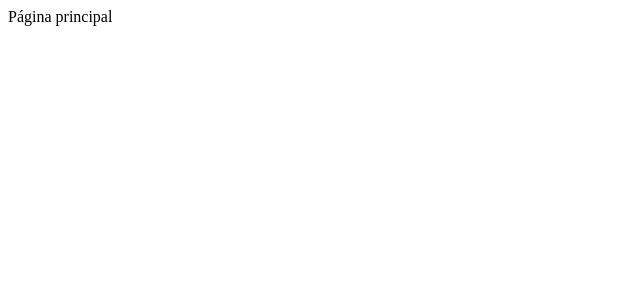
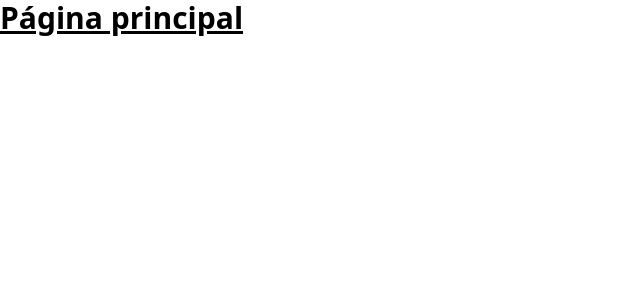
Before and after one commit to Marianarosadev/project-manager, a Nuxt app: page / in a window 1280 px wide. Shown: the top 300 px of the page, without its empty margins (0-640 px from the left). Built offline with nearby package versions, Linux system fonts and the light colour scheme.

Commit message:
Intalação e configuração do tailwindcss

```diff
--- a/nuxt.config.ts
+++ b/nuxt.config.ts
@@ -3,5 +3,12 @@ export default defineNuxtConfig({
   compatibilityDate: '2024-04-03',
   devtools: { enabled: true },
   srcDir: 'src/',
+  css: ['~/assets/styles/main.css'],
   modules: ['@pinia/nuxt'],
+  postcss: {
+    plugins: {
+      tailwindcss: {},
+      autoprefixer: {},
+    },
+  },
 })
--- a/package.json
+++ b/package.json
@@ -17,5 +17,10 @@
   },
   "overrides": {
     "vue": "latest"
+  },
+  "devDependencies": {
+    "autoprefixer": "^10.4.20",
+    "postcss": "^8.4.45",
+    "tailwindcss": "^3.4.10"
   }
 }
--- /dev/null
+++ b/src/assets/styles/main.css
@@ -0,0 +1,3 @@
+@tailwind base;
+@tailwind components;
+@tailwind utilities;
--- a/src/pages/index.vue
+++ b/src/pages/index.vue
@@ -1,3 +1,5 @@
 <template>
-  Página principal
+  <h1 class="text-3xl font-bold underline">
+    Página principal
+  </h1>
 </template>
--- /dev/null
+++ b/tailwind.config.js
@@ -0,0 +1,13 @@
+/** @type {import('tailwindcss').Config} */
+export default {
+  content: [
+    './src/**/*.vue',
+    './src/**/*.js',
+    './src/**/*.ts',
+    './src/**/*.html'
+  ],
+  theme: {
+    extend: {},
+  },
+  plugins: [],
+}
```
Also changed, not shown: 1 other file (tests, documents, lock files or other folders).
